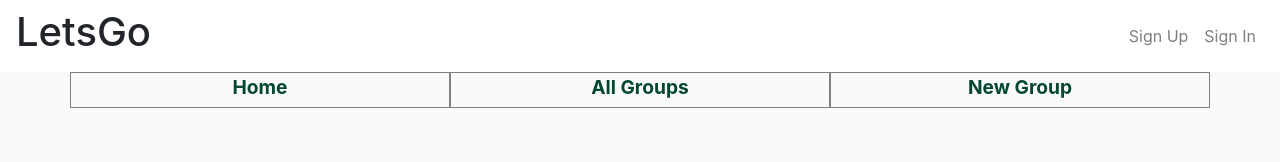
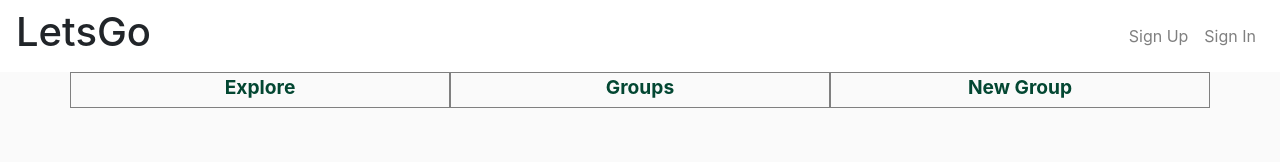
Before and after one commit to cpcurtis1218/Sports-App-Client, a React app: page / in a window 1280 px wide. Shown: the top 162 px of the page. Built offline with nearby package versions, Linux system fonts and the light colour scheme.

Commit message:
Update layout for Sidebar
-Remove bootstrap padding
-Update 'Home' to 'Explore'
-Update 'All Groups' to 'Groups'

```diff
--- a/src/sidebar/Sidebar.js
+++ b/src/sidebar/Sidebar.js
@@ -9,9 +9,9 @@ class Sidebar extends Component {
     return (
       <Container className='sidebar'>
         <Row>
-          <Col className='text-center p-0'><Link to={'/'}>Home</Link></Col>
-          <Col className='text-center p-0'><Link to={'/groups'}>All Groups</Link></Col>
-          <Col className='text-center p-0'><Link to={'/add-group'}>New Group</Link></Col>
+          <Col className='text-center'><Link to={'/'}>Explore</Link></Col>
+          <Col className='text-center'><Link to={'/groups'}>Groups</Link></Col>
+          <Col className='text-center'><Link to={'/add-group'}>New Group</Link></Col>
         </Row>
       </Container>
     )
```
